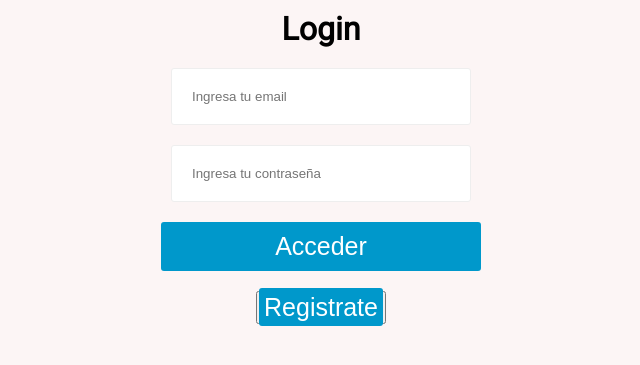
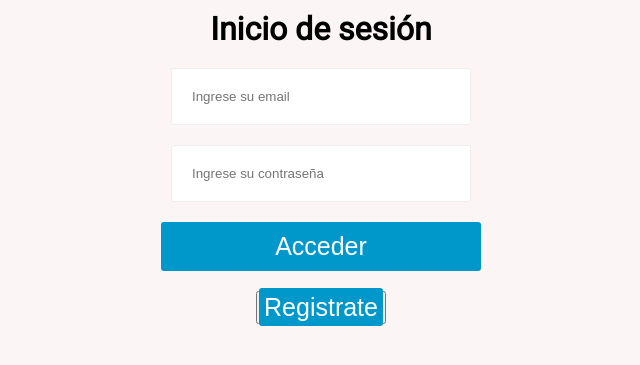
Before and after one commit to AnibalLP/Emprendimiento2021, a PHP site: page /login.php in a window 1280 px wide. Shown: the part 122-487 px from the top of the page, without its empty margins (319-959 px from the left). Run offline with PHP 8.4, Linux system fonts and the light colour scheme.

Commit message:
Cambie el modo de trato
Para que se vea más profesional tratamos al usuario de usted

```diff
--- a/Comenzando/login.php
+++ b/Comenzando/login.php
@@ -40,12 +40,12 @@
       <p> <?= $message ?></p>
     <?php endif; ?>
 
-    <h1>Login</h1>
+    <h1>Inicio de sesión</h1>
 
 
     <form action="login.php" method="POST">
-      <input name="email" type="text" placeholder="Ingresa tu email">
-      <input name="passwrd" type="password" placeholder="Ingresa tu contraseña">
+      <input name="email" type="text" placeholder="Ingrese su email">
+      <input name="passwrd" type="password" placeholder="Ingrese su contraseña">
       <input type="submit" value="Acceder">
     </form>
 
```
